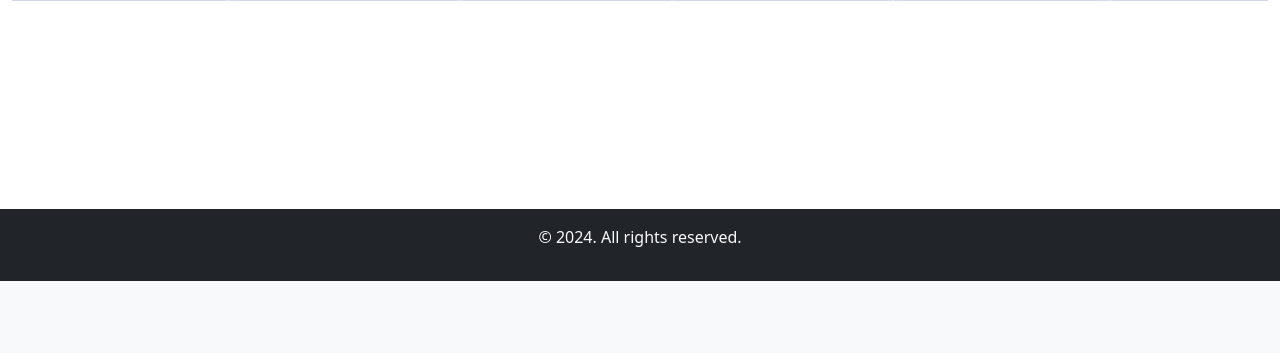
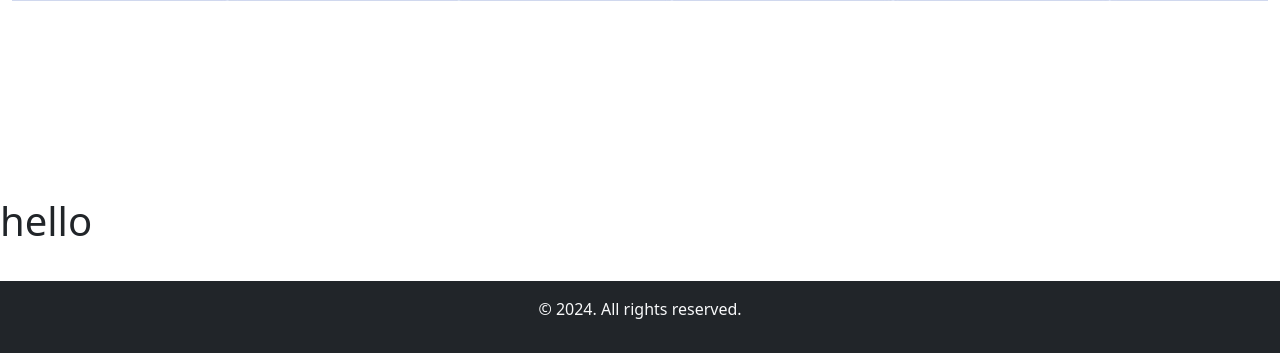
Before and after one commit to Radhadalvi-pcccs-4259/flask-app, a Flask app: page / in a window 1280 px wide. Shown: the part 690-1043 px from the top of the page. Before the commit the page ends 971 px from the top, so only its background shows below. Run offline with Flask 3, Linux system fonts and the light colour scheme; some libraries are stand-ins or nearby versions.

Commit message:
Update index.html

```diff
--- a/templates/index.html
+++ b/templates/index.html
@@ -28,4 +28,6 @@
     </button>
   </div>
 </div>
+<br>
+<h1>hello</h1>
 {% endblock %}
```
